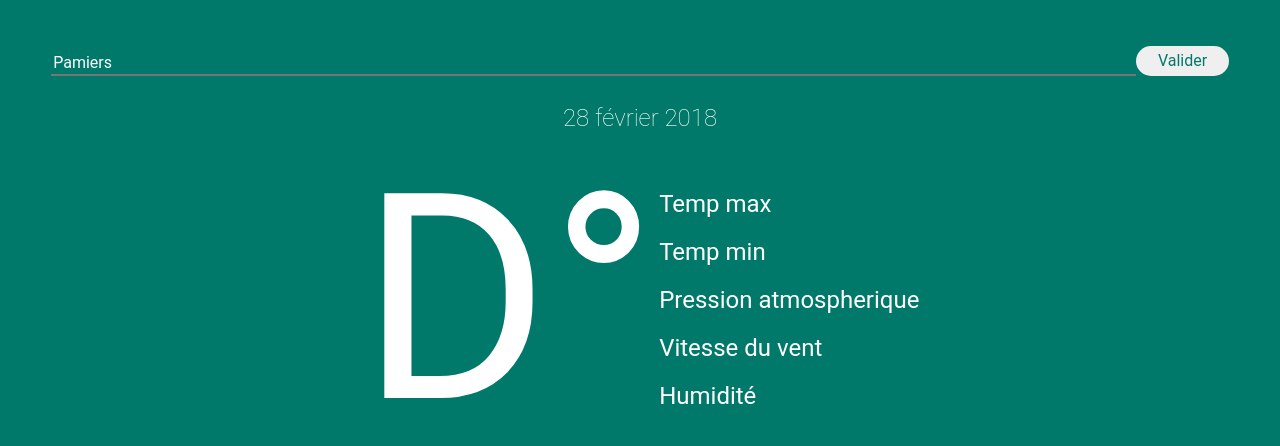
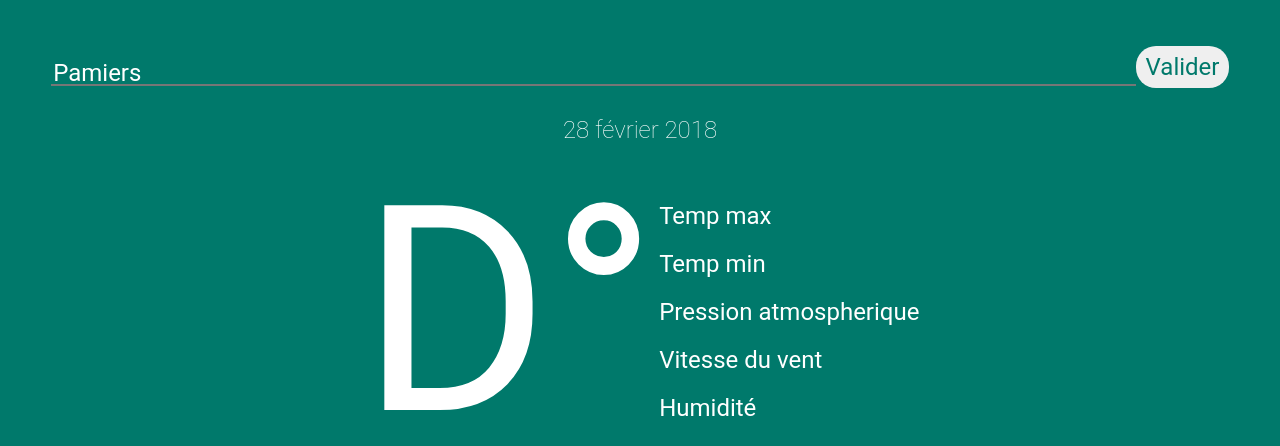
Before and after one commit to poulpass/WeatherMap, a plain HTML site: page index.html in a window 1280 px wide. Shown: the top 446 px of the page. Drawn offline with nearby package versions, Linux system fonts and the light colour scheme; some packages are replaced by stand-ins of ours; no server answers.

Commit message:
Update petite_resolution.css

```diff
--- a/petite_resolution.css
+++ b/petite_resolution.css
@@ -2,7 +2,7 @@ body, html{
     margin-left: auto;
     margin-right: auto;
     font-family: 'Raleway', sans-serif;
-    	background-color: #00796B;
+    background-color: #00796B;
 }
 
 #all{
@@ -26,6 +26,8 @@ body, html{
 }
 
 #address{
+	margin-top: 10px;
+	font-size: 150%;
 	border-style: none none solid none;
 	color: white;
 	width: 100%;
@@ -71,6 +73,7 @@ body, html{
 }
 
 #submit{
+	font-size: 150%;
 	width: 100px;
 	margin: auto;
 	margin-top: -5px;
```
